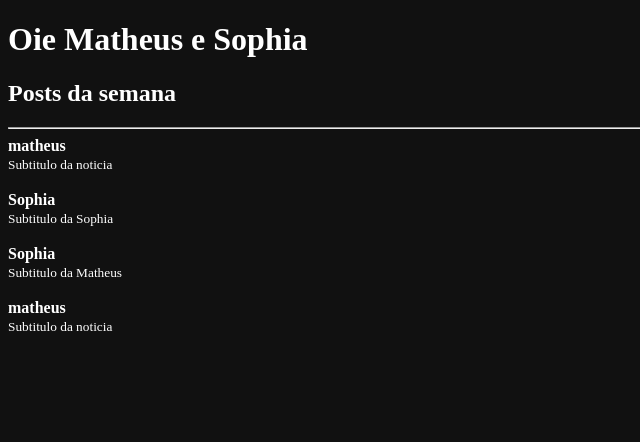
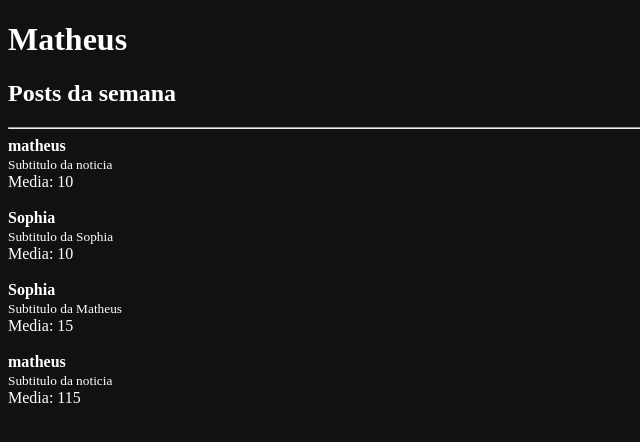
Before and after one commit to MatheSouzaF/Fundamentos-React, a React app: page / in a window 1280 px wide. Shown: the top 442 px of the page, without its empty margins (0-640 px from the left). Built offline with nearby package versions, Linux system fonts and the light colour scheme.

Commit message:
PropsTypes

```diff
--- a/package.json
+++ b/package.json
@@ -19,6 +19,7 @@
   "dependencies": {
     "@babel/preset-react": "^7.28.5",
     "clean-webpack-plugin": "^4.0.0",
+    "prop-types": "^15.8.1",
     "react": "^19.2.0",
     "react-dom": "^19.2.0"
   }
--- a/src/App.js
+++ b/src/App.js
@@ -1,34 +1,22 @@
 import React from "react";
 import Post from "./Post";
+import Header from "./Header";
 function App() {
   return (
     <>
-      <h1 id="title">Oie Matheus e Sophia</h1>
-      <h2>Posts da semana </h2>
-
+      <Header title="Matheus">
+        <h2>Posts da semana </h2>
+      </Header>
       <hr />
 
-      <Post
-      title="matheus"
-      subtitle="Subtitulo da noticia"
-      />
+      <Post likes={20} title="matheus" subtitle="Subtitulo da noticia" />
 
-      <Post
-      title="Sophia"
-       subtitle="Subtitulo da Sophia"
-      />
+      <Post likes="20" title="Sophia" subtitle="Subtitulo da Sophia" />
 
-      <Post
-      title="Sophia"
-       subtitle="Subtitulo da Matheus"
-      />
+      <Post likes={30} title="Sophia" subtitle="Subtitulo da Matheus" />
 
-      <Post
-      title="matheus"
-       subtitle="Subtitulo da noticia"
-      />
-    </
-    >
+      <Post likes={230} title="matheus" subtitle="Subtitulo da noticia" />
+    </>
   );
 }
 
--- /dev/null
+++ b/src/Header.js
@@ -0,0 +1,21 @@
+import React from "react";
+import PropTypes from "prop-types";
+
+function Header(props) {
+  return (
+    <>
+      <h1 id="title">{props.title}</h1>
+      {props.children}
+    </>
+  );
+}
+
+Header.propTypes = {
+  title: PropTypes.string.isRequired ,
+  children: PropTypes.node,
+};
+Header.defaultProps = {
+  title: "Título padrão",
+};
+
+export default Header;
--- a/src/Post.js
+++ b/src/Post.js
@@ -1,14 +1,25 @@
 import React from "react";
+import PropTypes from "prop-types";
 
-export default function Post(props) {
+function Post(props) {
   return (
     <>
       <article>
         <strong>{props.title}</strong>
         <br />
         <small>{props.subtitle}</small>
+        <br />
+        Media: {props.likes / 2}
       </article>
       <br />
     </>
   );
 }
+
+Post.propTypes = {
+  likes: PropTypes.number.isRequired,
+  title: PropTypes.string,
+  subtitle: PropTypes.string,
+};
+
+export default Post;
```
Also changed, not shown: 1 other file (tests, documents, lock files or other folders). Lines whose indentation alone changed are shown as unchanged.
